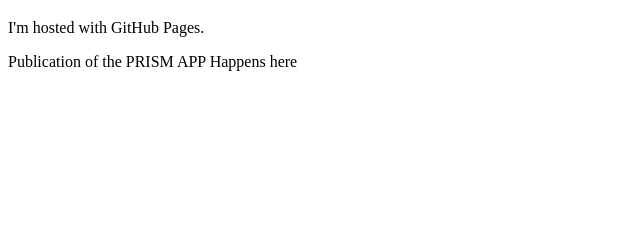
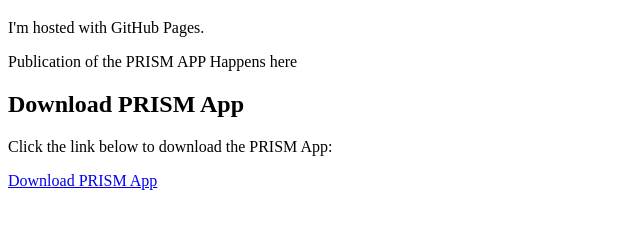
Before and after one commit to Lu-Omega/PRISMApp, a plain HTML site: page index.html in a window 1280 px wide. Shown: the part 61-290 px from the top of the page, without its empty margins (0-640 px from the left). Drawn offline with Linux system fonts and the light colour scheme.

Commit message:
Version 4

```diff
--- a/index.html
+++ b/index.html
@@ -4,5 +4,9 @@
 <h1>Hello World</h1>
 <p>I'm hosted with GitHub Pages.</p>
 <p>Publication of the PRISM APP Happens here</p>
+<h2>Download PRISM App</h2>
+    <p>Click the link below to download the PRISM App:</p>
+    <a href="https://github.com/your-username/your-repo/releases/download/v1.0.0/PRISMApp.exe" download>Download PRISM App</a>
+</body>
 </body>
 </html>
```
Also changed, not shown: 18 other files.
